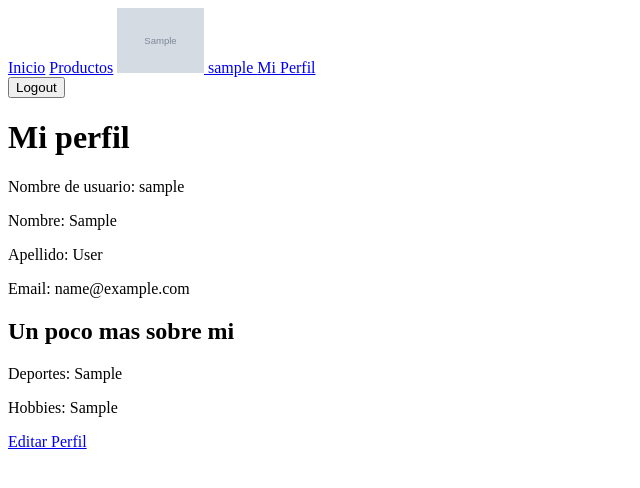
After one commit to gabisr85/gabrielasrodriguez-tuprimerapagina, a Django app: page /usuarios/perfil/ in a window 1280 px wide. The commit adds this page. Shown: the top 488 px of the page, without its empty margins (0-640 px from the left). Run offline with Django 5.2, Linux system fonts and the light colour scheme; a user stored in the database is signed in; tables that the repository leaves empty hold one stand-in row (values such as "Sample post"); grey boxes marked "Sample" are stand-in pictures.

Commit message:
se creo vista de mostrar perfil

```diff
--- a/templates/base.html
+++ b/templates/base.html
@@ -18,6 +18,7 @@
             {% endif %}
             {{request.user.username}}
         </a>
+        <a href="{% url 'perfil_usuario' %}">Mi Perfil</a>
         <form action={% url "logout" %} method="post">
             {% csrf_token %}
             <input type="submit" value="Logout">
--- /dev/null
+++ b/usuarios/templates/usuarios/perfil.html
@@ -0,0 +1,18 @@
+{% extends "base.html" %}
+
+{% block contenido %}
+    <h1>Mi perfil</h1>
+    <p>Nombre de usuario: {{ usuario.username }}</p>
+    <p>Nombre: {{ usuario.first_name }}</p>
+    <p>Apellido: {{ usuario.last_name }}</p>
+    <p>Email: {{ usuario.email }}</p>
+    <h2>Un poco mas sobre mi</h2>
+    {% if info_extra %}
+        <p>Deportes: {{ info_extra.sports|default:"No especificado" }}</p>
+        <p>Hobbies: {{ info_extra.hobbies|default:"No especificado" }}</p>
+    {% else %}
+        <p>Sin información adicional al perfil</p>
+    {% endif %}
+
+    <a href="{% url 'editar_perfil' %}">Editar Perfil</a>
+{% endblock contenido %}
--- a/usuarios/urls.py
+++ b/usuarios/urls.py
@@ -1,5 +1,5 @@
 from django.urls import path
-from usuarios.views import login, registro, editar_perfil
+from usuarios.views import login, registro, editar_perfil, perfil_usuario
 from django.contrib.auth.views import LogoutView
 
 urlpatterns = [
@@ -7,4 +7,5 @@ urlpatterns = [
     path('logout/', LogoutView.as_view(template_name='usuarios/logout.html'), name='logout'),
     path('registro/', registro, name='registro'),
     path('perfil/editar/', editar_perfil, name='editar_perfil'),
+    path('perfil/', perfil_usuario, name='perfil_usuario'),
 ]
--- a/usuarios/views.py
+++ b/usuarios/views.py
@@ -4,6 +4,7 @@ from django.contrib.auth import login as django_login
 from usuarios.forms import FormularioRegistro, FormularioEditarPerfil
 from django.contrib.auth.decorators import login_required
 from usuarios.models import InfoExtra
+
 
 def login(request):
     if request.method== "POST":
@@ -54,3 +55,9 @@ def editar_perfil(request):
         formulario = FormularioEditarPerfil(initial={'sports' : infoextra.sports, 'hobbies' : infoextra.hobbies, 'avatar' : infoextra.avatar}, instance=request.user)
 
     return render(request, "usuarios/editar_perfil.html", {'formulario' : formulario})
+
+@login_required
+def perfil_usuario(request):
+    info_extra  = request.user.infoextra
+    context = {'usuario' : request.user, 'info_extra' : info_extra}
+    return render(request, "usuarios/perfil.html", context)
```
